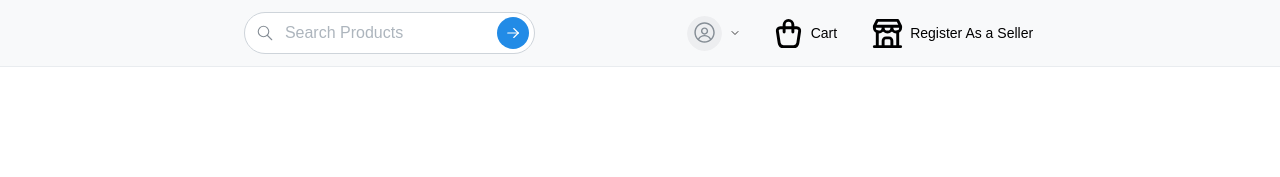
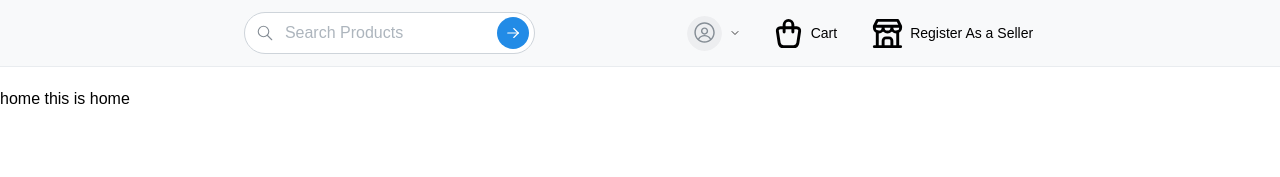
Before and after one commit to chaosifier/OnlineMart, a React (Vite) app in the folder frontend/: page / in a window 1280 px wide. Shown: the top 177 px of the page. Built offline with nearby package versions, Linux system fonts and the light colour scheme; no server answers.

Commit message:
chore: add layout

```diff
--- a/frontend/src/components/layout/client/clientLayout.tsx
+++ b/frontend/src/components/layout/client/clientLayout.tsx
@@ -5,12 +5,14 @@ import { IconShoppingBag, IconBuildingStore } from "@tabler/icons-react";
 import LoggedInMenu from "./LoggedInMenu";
 import DefaultMenu from "./DefaultMenu";
 import { useContext } from "react";
+
 import { UserSessionContext } from "../../../context/UserSession";
 
 const ClientLayout = () => {
     const { isLoggedIn, user } = useContext(UserSessionContext);
 
     return (
+        <>
             <header className={classes.header}>
                 <Container className={classes.mainSection} size="md">
                     <Group justify="space-around">
@@ -43,6 +45,7 @@ const ClientLayout = () => {
                     </Group>
                 </Container>
             </header>
+        </>
     );
 };
 export default ClientLayout;
--- a/frontend/src/pages/home/index.tsx
+++ b/frontend/src/pages/home/index.tsx
@@ -1,5 +1,5 @@
 const HomePage = () => {
-    return <div>home</div>;
+    return <div>home this is home</div>;
 };
 
 export default HomePage;
--- a/frontend/src/routes.tsx
+++ b/frontend/src/routes.tsx
@@ -2,8 +2,9 @@ import HomePage from "./pages/home";
 import LoginPage from "./pages/login/loginPage";
 import RegisterPage from "./pages/register/registerPage";
 import ClientLayout from "./components/layout/client/clientLayout";
+import { Outlet, RouteObject } from "react-router-dom";
 
-const routes = [
+const routes: RouteObject[] = [
     {
         path: "/login",
         element: <LoginPage />,
@@ -14,10 +15,15 @@ const routes = [
     },
     {
         path: "/",
-        element: <ClientLayout />,
-        routes: [
+        element: (
+            <>
+                <ClientLayout />
+                <Outlet />
+            </>
+        ),
+        children: [
             {
-                path: "/",
+                index: true,
                 element: <HomePage />,
             },
         ],
```
Lines whose indentation alone changed are shown as unchanged.
